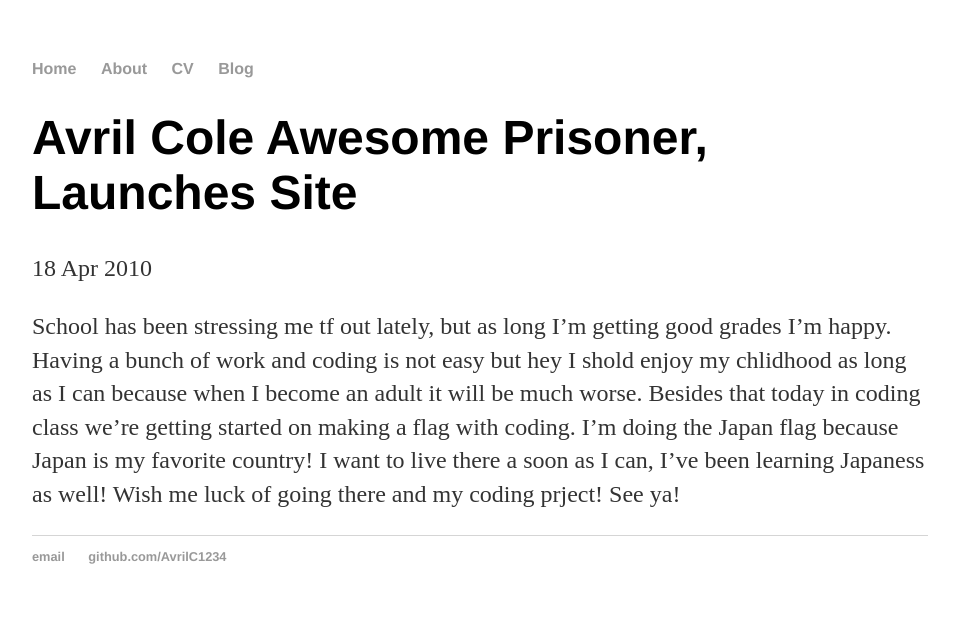
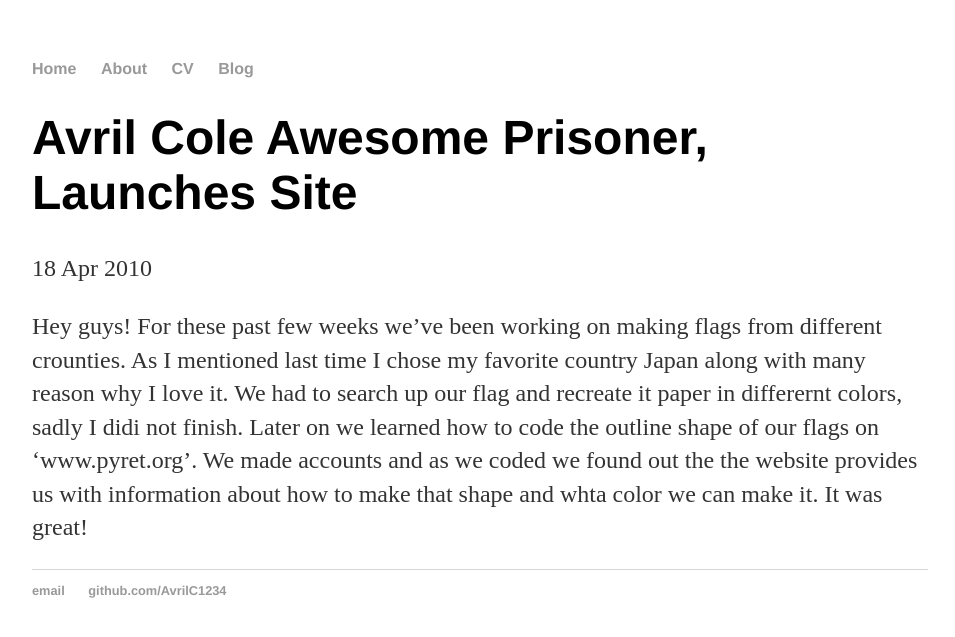
Before and after one commit to AvrilC1234/AvrilC1234.github.io, a Jekyll site: the page built from _posts/2018-09-20-anime-of-my-post.md, in a window 1280 px wide. Shown: the top 637 px of the page, without its empty margins (160-1115 px from the left). Built offline with Jekyll 4.4.1, drawn with Linux system fonts in a browser that asks for light colours.

Commit message:
Update 2018-09-20-anime-of-my-post.md

```diff
--- a/_posts/2018-09-20-anime-of-my-post.md
+++ b/_posts/2018-09-20-anime-of-my-post.md
@@ -4,4 +4,4 @@ title: "Avril Cole Awesome Prisoner, Launches Site"
 date: 10-4-18
 ---
 
-School has been stressing me tf out lately, but as long I'm getting good grades I'm happy. Having a bunch of work and coding is not easy but hey I shold enjoy my chlidhood as long as I can because when I become an adult it will be much worse. Besides that today in coding class we're getting started on making a flag with coding. I'm doing the Japan flag because Japan is my favorite country! I want to live there a soon as I can, I've been learning Japaness as well! Wish me luck of going there and my coding prject! See ya!
+Hey guys! For these past few weeks we've been working on making flags from different crounties. As I mentioned last time I chose my favorite country Japan along with many reason why I love it. We had to search up our flag and recreate it paper in differernt colors, sadly I didi not finish. Later on we learned how to code the outline shape of our  flags on 'www.pyret.org'. We made accounts and as we coded we found out the the website provides us with information about how to make that shape and whta color we can make it. It was great!
```
